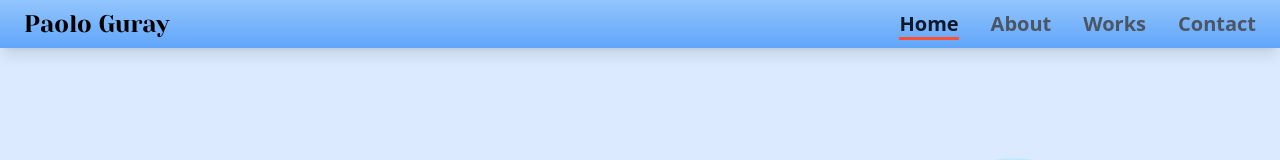
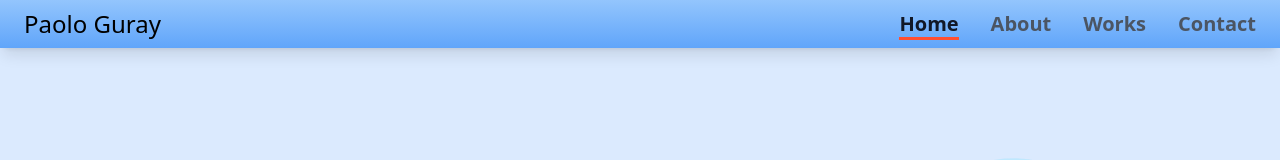
Before and after one commit to Froiod/Portfoliov3, a React (Vite) app: page / in a window 1280 px wide. Shown: the top 160 px of the page. Built offline with nearby package versions, Linux system fonts and the light colour scheme.

Commit message:
changed logo font

```diff
--- a/src/components/Navbar.jsx
+++ b/src/components/Navbar.jsx
@@ -62,7 +62,7 @@ const Navbar = () => {
   return (
     <header className="w-full fixed top-0 left-0 z-40" id="header">
       <nav className="h-12 flex justify-between items-center bg-gradient-to-b from-blue-300 to-blue-400 px-6 shadow-lg z-50">
-        <a href="#" className="font-yeseva text-xl md:text-2xl">Paolo Guray</a>
+        <a href="#" className="text-xl md:text-2xl">Paolo Guray</a>
         <ul className="hidden md:flex space-x-8 font-semibold text-xl">
           {menuItems.map((menu) => (
            <li key={`link-${menu.item}`} className='text-gray-600 hover:text-gray-800 hover:transition-all cursor-pointer'>
```
